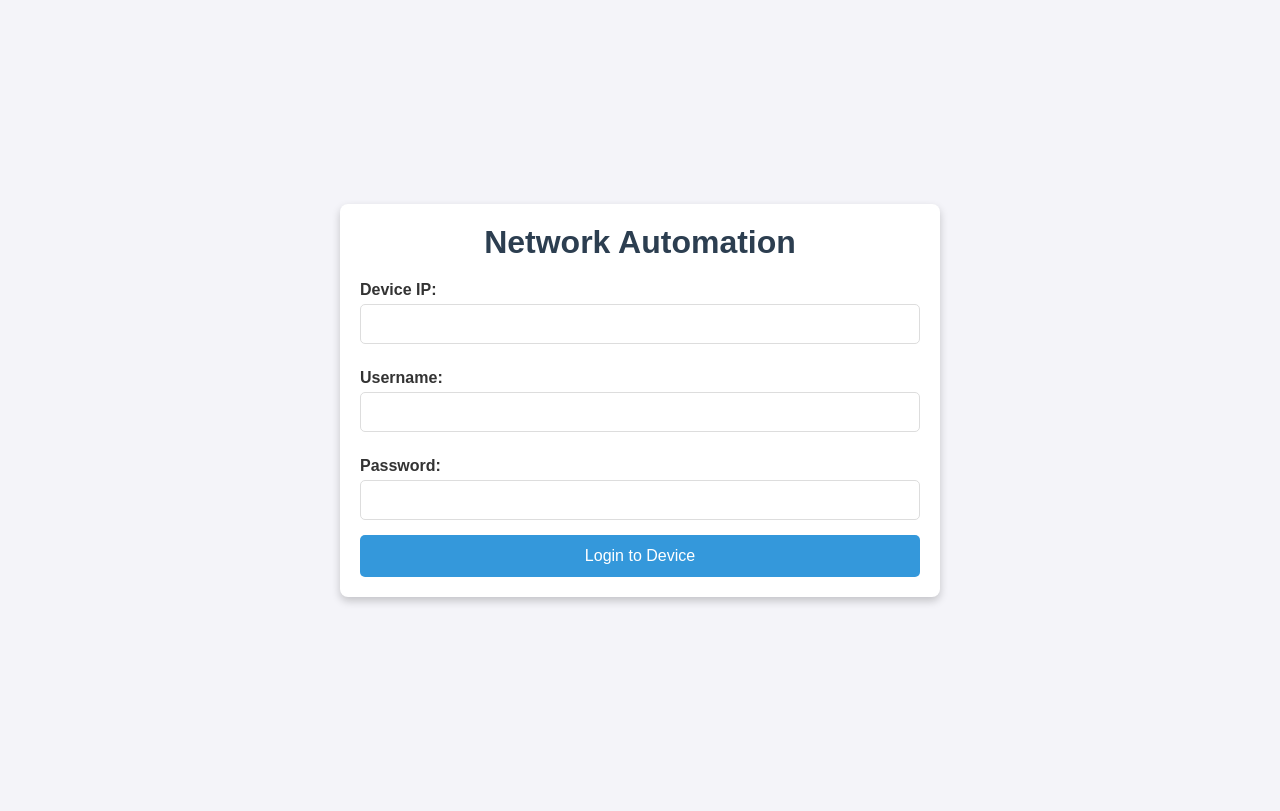
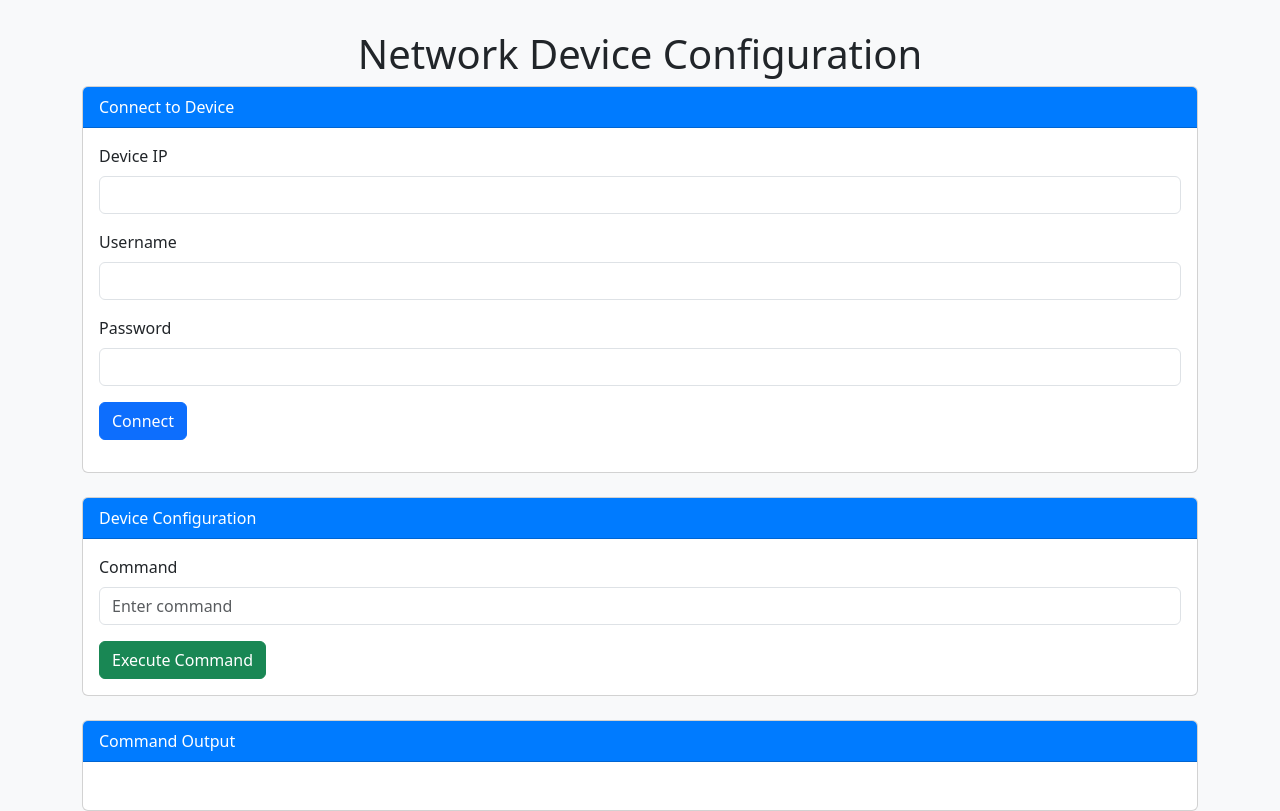
Before and after one commit to ChaiyasitZ/network-automation-configurator, a Flask app: page / in a window 1280 px wide. Before the commit the page ends 604 px from the top, so only its background shows below. Run offline with Flask 3, Linux system fonts and the light colour scheme; some libraries are stand-ins or nearby versions.

Commit message:
Implement SSH connection and command execution features in Flask app

```diff
--- a/app.py
+++ b/app.py
@@ -1,76 +1,84 @@
-from flask import Flask, render_template, request, redirect, url_for
-from netmiko import ConnectHandler
+from flask import Flask, render_template, request, jsonify
+import paramiko
+import time
 
 app = Flask(__name__)
 
-# Function to connect to the device
-def connect_device(device):
+# Global variables to store the SSH client and connection info
+ssh = None
+ssh_details = {}
+
+def connect_ssh():
+    """Establishes an SSH connection using the stored details."""
+    global ssh, ssh_details
+    if ssh is not None:
+        ssh.close()  # Close any existing session first to free up resources
+    ssh = paramiko.SSHClient()
+    ssh.set_missing_host_key_policy(paramiko.AutoAddPolicy())
     try:
-        # Ensure the device dictionary contains a valid IP address or hostname
-        if not device.get('host'):
-            return "Error: Device IP (host) is missing."
-        return ConnectHandler(**device)
+        ssh.connect(ssh_details['ip'], username=ssh_details['username'], password=ssh_details['password'])
     except Exception as e:
-        return f"Error: {str(e)}"
+        raise ConnectionError(f"Failed to establish SSH connection: {e}")
 
 @app.route('/')
 def index():
     return render_template('index.html')
 
-@app.route('/login', methods=['POST'])
-def login():
-    device_ip = request.form['device_ip']
-    username = request.form['username']
-    password = request.form['password']
+@app.route('/connect', methods=['POST'])
+def connect():
+    global ssh_details
+    data = request.json
+    ip = data['ip']
+    username = data['username']
+    password = data['password']
 
-    # Check if device_ip, username, and password are provided
-    if not device_ip or not username or not password:
-        return render_template('index.html', error="Device IP, Username, and Password are required.")
+    # Store SSH details for later reconnection if needed
+    ssh_details = {'ip': ip, 'username': username, 'password': password}
 
-    device = {
-        'device_type': 'cisco_ios',  # Change to the appropriate device type
-        'host': device_ip,
-        'username': username,
-        'password': password,
-    }
+    try:
+        # Attempt to connect
+        connect_ssh()
+        return jsonify({"status": "Connected successfully!"}), 200
+    except Exception as e:
+        return jsonify({"status": f"Connection failed: {e}"}), 500
 
-    # Attempt to connect to the device
-    connection = connect_device(device)
-    if isinstance(connection, str):  # If an error message is returned
-        return render_template('index.html', error=connection)  # Show the error
-    else:
-        # Connection successful, proceed to configuration
-        return redirect(url_for('configure', device_ip=device_ip, username=username, password=password))
+@app.route('/execute_command', methods=['POST'])
+def execute_command():
+    global ssh
+    if ssh is None:
+        return jsonify({"output": "Not connected to any device"}), 500
 
-@app.route('/configure', methods=['GET', 'POST'])
-def configure():
-    device_ip = request.args.get('device_ip')
-    username = request.args.get('username')
-    password = request.args.get('password')
+    # Check if the SSH transport is active, and reconnect if necessary
+    try:
+        if not ssh.get_transport().is_active():
+            connect_ssh()  # Reconnect if the session is no longer active
+    except Exception as e:
+        return jsonify({"output": f"Connection error: {e}"}), 500
 
-    # Ensure the device_ip is passed
-    if not device_ip:
-        return render_template('index.html', error="Device IP is missing.")
+    data = request.json
+    command = data['command']
 
-    if request.method == 'POST':
-        output = ""
-        config_commands = request.form['config_commands'].splitlines()
-        device = {
-            'device_type': 'cisco_ios',
-            'host': device_ip,
-            'username': username,
-            'password': password,
-        }
-
-        connection = connect_device(device)
-        if isinstance(connection, str):  # If there was an error
-            output = f"Error: {connection}"
+    try:
+        # Execute the command on the remote device
+        stdin, stdout, stderr = ssh.exec_command(command)
+        output = stdout.read().decode() + stderr.read().decode()
+        return jsonify({"output": output}), 200
+    except paramiko.ChannelException as e:
+        # Handle resource shortage exception by closing and reopening the connection
+        if "Resource shortage" in str(e):
+            # Wait for a moment and try again
+            time.sleep(2)
+            try:
+                connect_ssh()  # Try reconnecting
+                stdin, stdout, stderr = ssh.exec_command(command)
+                output = stdout.read().decode() + stderr.read().decode()
+                return jsonify({"output": output}), 200
+            except Exception as reconnect_error:
+                return jsonify({"output": f"Reconnection failed: {reconnect_error}"}), 500
         else:
-            output = connection.send_config_set(config_commands)
-            connection.disconnect()
-
-        return render_template('configure.html', output=output)
-    return render_template('configure.html')
+            return jsonify({"output": f"SSH Channel error: {str(e)}"}), 500
+    except Exception as e:
+        return jsonify({"output": f"Error: {str(e)}"}), 500
 
 if __name__ == '__main__':
     app.run(debug=True)
--- a/templates/index.html
+++ b/templates/index.html
@@ -1,31 +1,103 @@
 <!DOCTYPE html>
 <html lang="en">
 <head>
-    <link rel="stylesheet" href="{{ url_for('static', filename='style.css') }}">
     <meta charset="UTF-8">
     <meta name="viewport" content="width=device-width, initial-scale=1.0">
-    <title>Network Automation</title>
+    <title>Network Device Configuration</title>
+    <link rel="stylesheet" href="https://cdnjs.cloudflare.com/ajax/libs/bootstrap/5.3.0/css/bootstrap.min.css">
+    <style>
+        body {
+            background-color: #f8f9fa;
+        }
+        .container {
+            margin-top: 30px;
+        }
+        .card-header {
+            background-color: #007bff;
+            color: white;
+        }
+    </style>
 </head>
 <body>
     <div class="container">
-        <h1>Network Automation</h1>
+        <h1 class="text-center">Network Device Configuration</h1>
 
-        {% if error %}
-            <div class="error">{{ error }}</div>
-        {% endif %}
+        <!-- Connection Details Card -->
+        <div class="card mb-4">
+            <div class="card-header">Connect to Device</div>
+            <div class="card-body">
+                <form id="connection-form">
+                    <div class="mb-3">
+                        <label for="ip" class="form-label">Device IP</label>
+                        <input type="text" class="form-control" id="ip" required>
+                    </div>
+                    <div class="mb-3">
+                        <label for="username" class="form-label">Username</label>
+                        <input type="text" class="form-control" id="username" required>
+                    </div>
+                    <div class="mb-3">
+                        <label for="password" class="form-label">Password</label>
+                        <input type="password" class="form-control" id="password" required>
+                    </div>
+                    <button type="submit" class="btn btn-primary">Connect</button>
+                    <div id="connection-status" class="mt-3"></div>
+                </form>
+            </div>
+        </div>
 
-        <form action="{{ url_for('login') }}" method="POST">
-            <label>Device IP:</label>
-            <input type="text" name="device_ip" required><br>
+        <!-- Configuration Options Card -->
+        <div class="card mb-4">
+            <div class="card-header">Device Configuration</div>
+            <div class="card-body">
+                <div class="mb-3">
+                    <label for="command" class="form-label">Command</label>
+                    <input type="text" class="form-control" id="command" placeholder="Enter command" required>
+                </div>
+                <button type="button" class="btn btn-success" onclick="sendCommand()">Execute Command</button>
+            </div>
+        </div>
 
-            <label>Username:</label>
-            <input type="text" name="username" required><br>
+        <!-- Output Section -->
+        <div class="card">
+            <div class="card-header">Command Output</div>
+            <div class="card-body">
+                <pre id="output"></pre>
+            </div>
+        </div>
+    </div>
 
-            <label>Password:</label>
-            <input type="password" name="password" required><br>
+    <script src="https://cdnjs.cloudflare.com/ajax/libs/bootstrap/5.3.0/js/bootstrap.bundle.min.js"></script>
+    <script src="https://cdnjs.cloudflare.com/ajax/libs/axios/0.21.1/axios.min.js"></script>
+    <script>
+        // Handle form submission for device connection
+        document.getElementById('connection-form').addEventListener('submit', function(event) {
+            event.preventDefault();
 
-            <button type="submit">Login to Device</button>
-        </form>
-    </div>
+            const ip = document.getElementById('ip').value;
+            const username = document.getElementById('username').value;
+            const password = document.getElementById('password').value;
+
+            axios.post('/connect', { ip, username, password })
+                .then(response => {
+                    document.getElementById('connection-status').innerText = response.data.status;
+                })
+                .catch(error => {
+                    document.getElementById('connection-status').innerText = error.response.data.status;
+                });
+        });
+
+        // Send command to execute on the device
+        function sendCommand() {
+            const command = document.getElementById('command').value;
+
+            axios.post('/execute_command', { command })
+                .then(response => {
+                    document.getElementById('output').innerText = response.data.output;
+                })
+                .catch(error => {
+                    document.getElementById('output').innerText = error.response.data.output;
+                });
+        }
+    </script>
 </body>
 </html>
```
